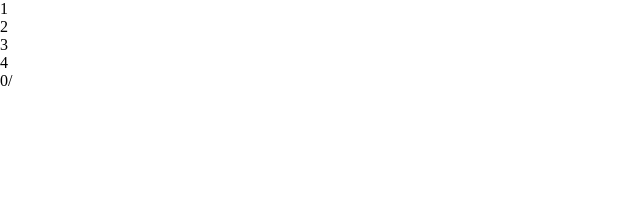
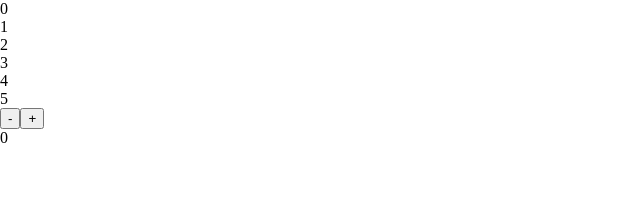
Before and after one commit to gitgundam/react-cash-app, a React (Vite) app: page / in a window 1280 px wide. Shown: the top 197 px of the page, without its empty margins (0-640 px from the left). Built offline with nearby package versions, Linux system fonts and the light colour scheme.

Commit message:
feat: :sparkles: 实现个轮播,封装resizeOberserver的hooks

```diff
--- a/package.json
+++ b/package.json
@@ -4,8 +4,8 @@
   "version": "0.0.0",
   "private": true,
   "scripts": {
-    "dev": "vite --host",
-    "build": "tsc && vite build",
+    "dev": "vite",
+    "build": "vite build",
     "preview": "vite preview",
     "commit": "czg emoji",
     "lint": "eslint .",
@@ -16,6 +16,7 @@
     "react-dom": "^18.2.0",
     "react-router-dom": "^6.4.5",
     "sass": "^1.57.1",
+    "styled-components": "^5.3.6",
     "unocss": "^0.47.6"
   },
   "devDependencies": {
@@ -23,6 +24,7 @@
     "@types/node": "^18.11.15",
     "@types/react": "^18.0.26",
     "@types/react-dom": "^18.0.9",
+    "@types/styled-components": "^5.1.26",
     "@unocss/preset-attributify": "^0.47.6",
     "@unocss/preset-wind": "^0.47.6",
     "@unocss/transformer-attributify-jsx": "^0.47.6",
--- /dev/null
+++ b/src/hooks/useResizeObserver.ts
@@ -0,0 +1,13 @@
+import type { MutableRefObject } from 'react'
+import { useEffect } from 'react'
+export const useResizeObserver = (dom: MutableRefObject<HTMLElement | null>, callback: () => void) => {
+  useEffect(() => {
+    if (!dom.current) return
+    const resizeObserver = new ResizeObserver(() => {
+      callback()
+    // setTransition()
+    })
+    resizeObserver.observe(dom.current)
+    // return () => resizeObserver.unobserve
+  })
+}
--- a/src/main.tsx
+++ b/src/main.tsx
@@ -13,9 +13,9 @@ ReactDOM.createRoot(document.getElementById('root') as HTMLElement).render(
   </React.StrictMode>
 )
 
-window.addEventListener('touchstart', (e: TouchEvent) => {
-  e.preventDefault()
-}, { passive: false })
-window.addEventListener('touchmove', (e: TouchEvent) => {
-  e.preventDefault()
-}, { passive: false })
+// window.addEventListener('touchstart', (e: TouchEvent) => {
+//   e.preventDefault()
+// }, { passive: false })
+// window.addEventListener('touchmove', (e: TouchEvent) => {
+//   e.preventDefault()
+// }, { passive: false })
--- a/src/router/index.tsx
+++ b/src/router/index.tsx
@@ -1,6 +1,7 @@
 import type { RouteObject } from 'react-router-dom'
 import { Outlet, createBrowserRouter } from 'react-router-dom'
 import Welcome from '@/views/welcome'
+import Demo from '@/views/demo'
 
 const RouteObjectList: RouteObject[] = [
   {
@@ -14,7 +15,7 @@ const RouteObjectList: RouteObject[] = [
       },
       {
         path: '/b2',
-        element: <div className=''>321</div>,
+        element: <Demo/>,
       },
     ]
 
--- a/src/views/Demo.tsx
+++ b/src/views/demo/Demo.tsx
@@ -1,7 +1,7 @@
 import React, { useEffect, useRef, useState } from 'react'
-import styles from './index.css'
+import './index.css'
 
-const Carousel = ({ children, selectedIndex = 1 }) => {
+const Carousel = ({ children, selectedIndex = 1 }: any) => {
   // 当切换的时候，改变的就是当前位置状态
   // 所以定义当前位置,可以通过传入的selectedIndex来控制最开始显示第几个轮播图,默认从1开始
   const [active, setActive] = useState(selectedIndex)
@@ -35,23 +35,23 @@ const Carousel = ({ children, selectedIndex = 1 }) => {
   }
 
   return (
-        <div className={style.carousel}>
+        <div className={'carousel'}>
             <div
                 ref={container}
-                className={styles.container}>
+                className={'container'}>
                 {
                     React.Children.map(children, (child, index) => {
                       return (
                             <div
                                 style={{ left: index * SCREEN_WIDTH }}
-                                className={styles.items}>{child}</div>
+                                className={'items'}>{child}</div>
                       )
                     })
                 }
             </div>
             <div>
-                <div onClick={handlePrev} className={styles.buttonLeft}>Left</div>
-                <div onClick={handleNext} className={styles.buttonRight}>Right</div>
+                <div onClick={handlePrev} className={'buttonLeft'}>Left</div>
+                <div onClick={handleNext} className={'buttonRight'}>Right</div>
             </div>
         </div>
   )
--- /dev/null
+++ b/src/views/demo/index.css
@@ -0,0 +1,39 @@
+.carousel {
+  width: 100%;
+  overflow: hidden;
+  position: relative;
+}
+.container {
+  transform: translate3d(0, 0, 0);
+  transition-duration: 1s;
+  transition-property: all;
+  transition-timing-function: ease;
+  position: relative;
+  height: 300px;
+}
+.items {
+  width: 100%;
+  flex-shrink: 0;
+  position: absolute;
+  top: 0;
+}
+.buttonLeft {
+  position: absolute;
+  left: 0;
+  top: 0;
+  bottom: 0;
+  margin: auto;
+  width: 30px;
+  height: 30px;
+  background: #fff;
+}
+.buttonRight {
+  position: absolute;
+  right: 0;
+  top: 0;
+  bottom: 0;
+  margin: auto;
+  width: 30px;
+  height: 30px;
+  background: #fff;
+}
--- /dev/null
+++ b/src/views/demo/index.tsx
@@ -0,0 +1,14 @@
+import type { FC } from 'react'
+import React, { useState } from 'react'
+import Carousel from './Demo'
+
+const a = [1, 2, 3, 4]
+const index: FC = () => {
+  return (
+   <Carousel>
+    {a.map((item, index) => <div h-100px border key={index}>{index}</div>)}
+   </Carousel>
+  )
+}
+
+export default index
--- a/src/views/welcome/hooks/useSwiper.ts
+++ b/src/views/welcome/hooks/useSwiper.ts
@@ -1,37 +1,46 @@
 import type { MutableRefObject } from 'react'
-import { useEffect, useRef, useState } from 'react'
+import { useEffect, useMemo, useRef, useState } from 'react'
 type Direction = 'left' | 'right' | ''
-export const useSwiper = (dom: MutableRefObject<HTMLElement | null>): { direction: Direction; dx: number } => {
+type UseSwiper = (dom: MutableRefObject<HTMLElement | null>) => { direction: Direction }
+
+export const useSwiper: UseSwiper = (dom) => {
+  const origin = useRef(0)
   const last = useRef(0)
-  const origin = useRef(0)
+  const [mx, setMx] = useState(0)
+  const [dx, setDx] = useState(0)
 
-  const [direction, setDirection] = useState<Direction>('')
-  const [dx, setDx] = useState(0)
-  const [aaa, setAaa] = useState(0)
+  const direction = useMemo<Direction>(() => {
+    if (!dom?.current?.clientWidth) return ''
+    const turnWidth = dom?.current?.clientWidth / 3
+    if (mx > turnWidth && dx > 0) return 'right'
+    else if (mx < turnWidth && dx < 0) return 'left'
+    else return ''
+  }, [mx])
 
   const touchStart = (e: HTMLElementEventMap['touchstart']) => {
-    origin.current = e?.targetTouches[0]?.clientX
-    last.current = e?.targetTouches[0]?.clientX
+    origin.current = e?.targetTouches[0].clientX
+    last.current = e?.targetTouches[0].clientX
   }
+
   const touchMove = (e: HTMLElementEventMap['touchmove']) => {
-    setAaa(e?.targetTouches[0]?.clientX - last.current)
-    const distanceX = e?.targetTouches[0]?.clientX - origin.current
-    setDx(distanceX)
-    last.current = e?.targetTouches[0]?.clientX
+    setDx(e?.targetTouches[0].clientX - last.current)
+    setMx(e?.targetTouches[0].clientX - origin.current)
+    last.current = e?.targetTouches[0].clientX
   }
+
   const touchEnd = () => {
-    setAaa(0)
   }
+
   useEffect(() => {
     dom.current?.addEventListener('touchstart', touchStart)
     dom.current?.addEventListener('touchmove', touchMove)
     dom.current?.addEventListener('touchend', touchEnd)
     return () => {
-      dom.current?.removeEventListener('touchstart', () => {})
-      dom.current?.removeEventListener('touchmove', () => {})
-      dom.current?.removeEventListener('touchend', () => {})
+      dom.current?.removeEventListener('touchstart', touchStart)
+      dom.current?.removeEventListener('touchmove', touchMove)
+      dom.current?.removeEventListener('touchend', touchEnd)
     }
   }, [])
 
-  return { direction, dx, aaa }
+  return { direction, mx, dx }
 }
--- a/src/views/welcome/index.tsx
+++ b/src/views/welcome/index.tsx
@@ -1,32 +1,64 @@
-import React, { useEffect, useRef, useState } from 'react'
+import React, { useEffect, useMemo, useRef, useState } from 'react'
+import styled from 'styled-components'
 import { useSwiper } from './hooks/useSwiper'
+import { useResizeObserver } from '@/hooks/useResizeObserver'
 
-const list = [1, 2, 3, 4]
+const list = [1, 2, 3, 4, 5]
 const Welcome = () => {
   const welcome = useRef<HTMLElement | null>(null)
-  const { direction, dx, aaa } = useSwiper(welcome)
+  const [active, setActive] = useState(0)
   const [width, setWidth] = useState(0)
+  const [isAnimation, setIsAnimation] = useState(false)
+  const { direction, dx, mx } = useSwiper(welcome)
+
   useEffect(() => {
-    setWidth(welcome?.current?.clientWidth)
+    setTransition()
+  }, [active])
+
+  useEffect(() => {
+    setDomWidth()
   }, [])
-  const [x, setX] = useState(0)
-  useEffect(() => {
-    if (!welcome.current) return
-    console.log(aaa)
-    setX(aaa + x)
-    // console.log(x)
-    welcome.current.style.transform = `translate3d(${x}px, 0, 0)`
-  }, [dx])
+
+  useResizeObserver(
+    welcome,
+    () => { setDomWidth() })
+
+  const setDomWidth = () => {
+    setWidth(welcome.current ? welcome.current?.clientWidth : 0)
+  }
+
+  const setTransition = () => {
+    const distance = active * width
+    if (welcome.current) welcome.current.style.transform = `translate3d(${-distance}px, 0, 0)`
+  }
+
+  const hangdleActive = (index: number) => {
+    if (isAnimation === true) return
+    // setIsAnimation(true)
+    setActive(index)
+  }
+  const next = () => {
+    hangdleActive(active === list.length - 1 ? 0 : active + 1)
+  }
+
+  const pre = () => {
+    hangdleActive(active === 0 ? list.length - 1 : active - 1)
+  }
+
   return (
-    <div className='border  h-100vh flex flex-col' bg="#3B4054" >
-      <header h-20px ml-10 mr-10></header>
-      <main relative flex-1 ref={welcome}>
-        {list.map((item, index: number) =>
-        <div absolute border w-100vw h="100%" style={{ left: width * index }} key={index}>{item}</div>)}
+    <div h-100vh flex flex-col bg-blue>
+      {active}
+      <header h-20px ></header>
+      <main ref={welcome} flex-1 transition-all-300 border>
+        {list.map((item, index) =>
+         <div absolute h="100%" style={{ left: index * width, width }} key={index}>{item}</div>)}
       </main>
-      <footer m-8px>
-        {dx}/
-      </footer>
+       <div flex justify-between>
+        <button onClick={pre}>-</button>
+      <button onClick={next}>+</button>
+      </div>
+      <footer m-8px>{mx}{direction}</footer>
+
     </div>
   )
 }
--- a/vite.config.ts
+++ b/vite.config.ts
@@ -27,4 +27,7 @@ export default defineConfig({
       ],
     }),
   ],
+  server: {
+    host: true
+  }
 })
```
Also changed, not shown: 1 other file (tests, documents, lock files or other folders).
